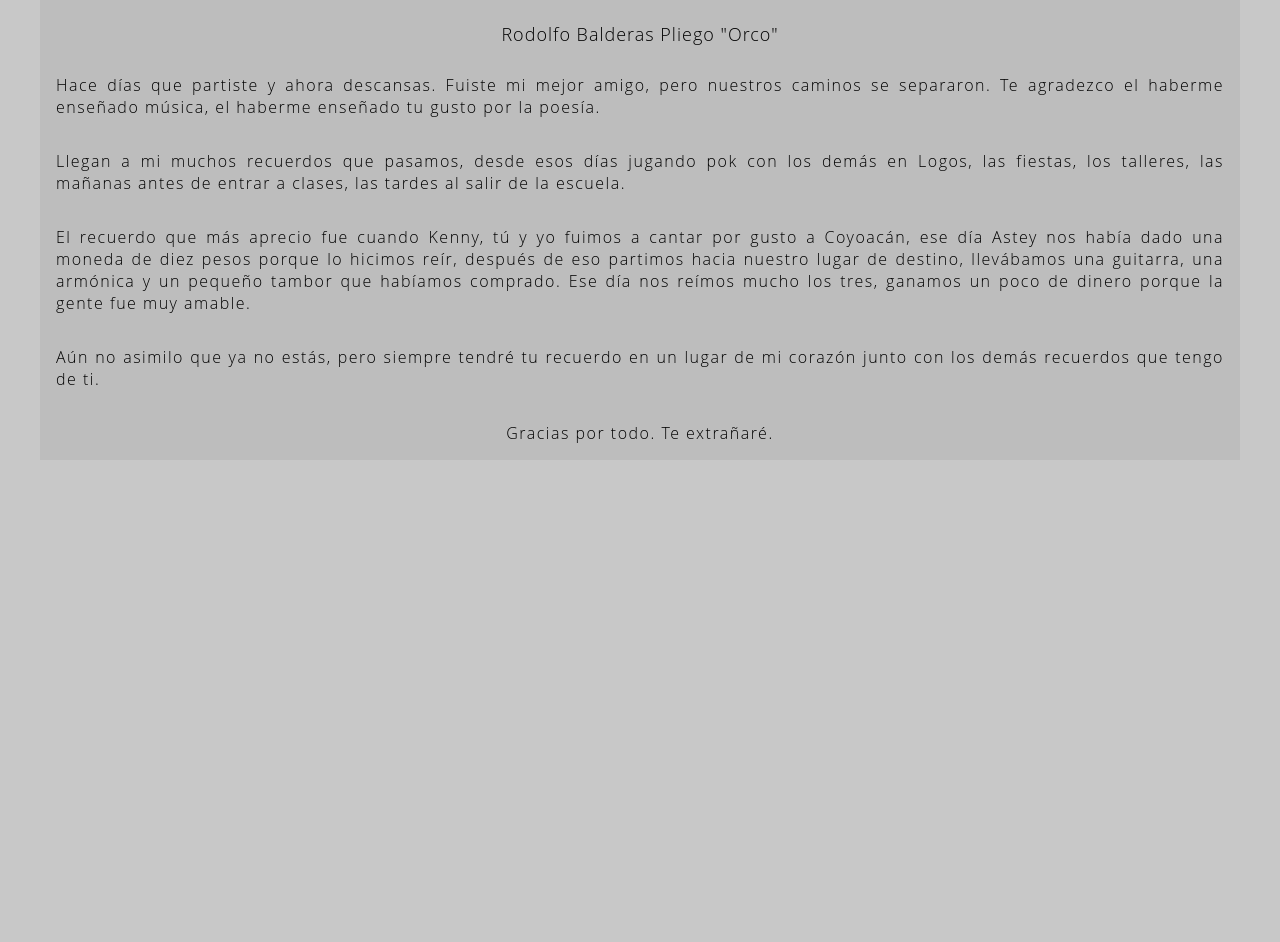
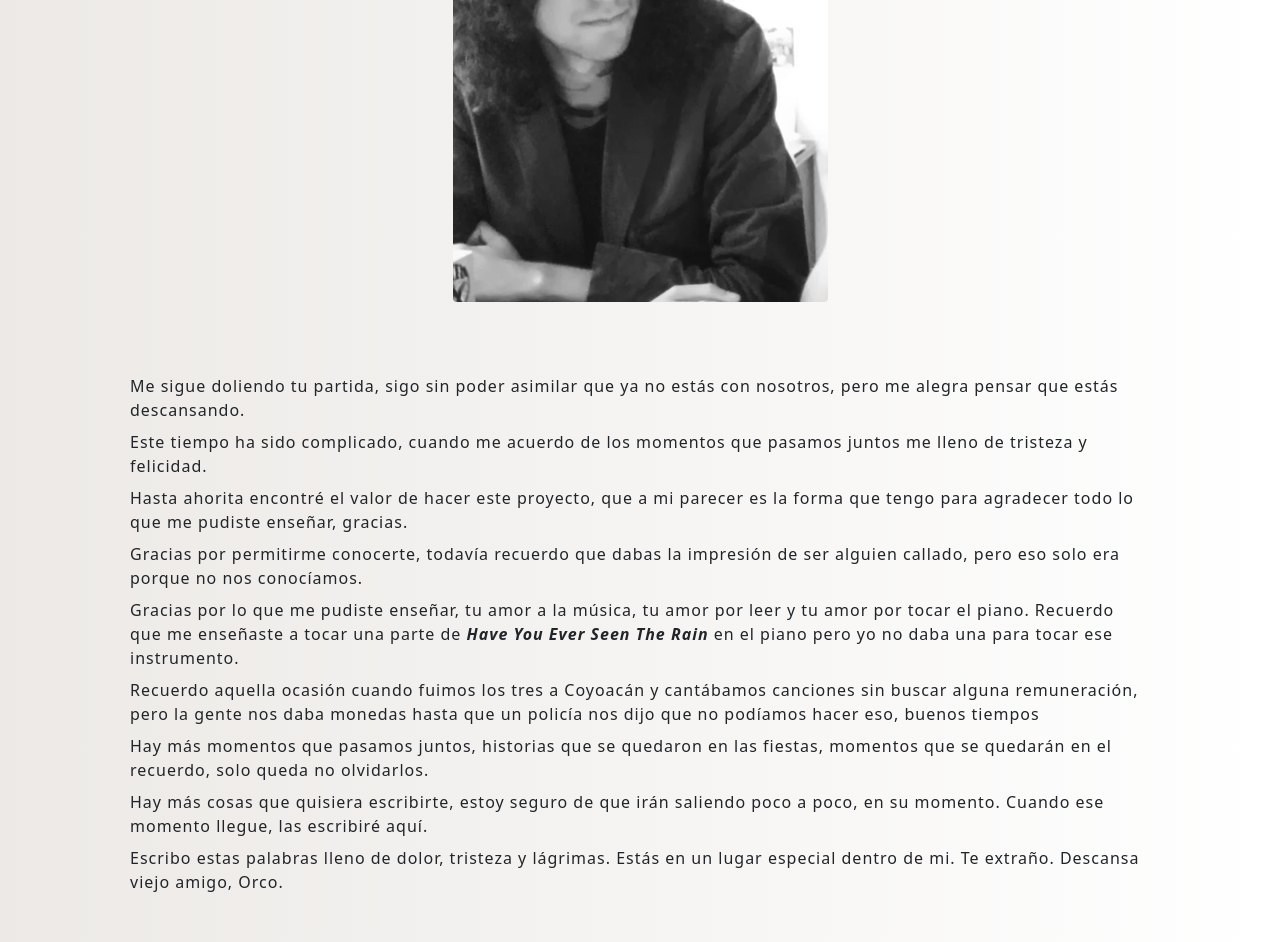
Before and after one commit to MauSousa/OrcoBalderas, a plain HTML site: page index.html in a window 1280 px wide. Shown: the part 271-1213 px from the top of the page. Before the commit the page ends 800 px from the top, so only its background shows below. Drawn offline with nearby package versions, Linux system fonts and the light colour scheme.

Commit message:
Se terminó

```diff
--- a/assets/css/main.css
+++ /dev/null
@@ -1,46 +0,0 @@
-body {
-    margin: 0;
-    padding: 0;
-    font-family: Roboto;
-    display: flex;
-    justify-content: center;
-    background-color: #C8C8C8;
-}
-
-main {
-    background-color: rgba(144,144,144,0.2);
-    height: 100hv;
-    width: 75em;
-    display: flex;
-    justify-content: center;
-    align-items: center;
-    flex-flow: column wrap;
-}
-
-h1 {
-    letter-spacing: 1px;
-    font-weight: lighter;
-    font-size: larger;
-    margin-top: 2rem;
-}
-.imagen {
-    margin-top: 1px;
-}
-p {
-    margin: 1rem;
-    letter-spacing: 1.5px;
-    text-align: justify;
-    font-weight: lighter;
-}
-
-.parrafo-2 {
-    margin-top: 1rem;
-}
-
-.parrafo-3 {
-     margin-top: 1rem;
-}
-
-.parrafo-3 {
-    margin-top: 1rem;
-}
--- a/assets/css/styles.css
+++ b/assets/css/styles.css
@@ -1 +1,28 @@
-body{margin:0;padding:0;font-family: 'Open Sans';display:flex;justify-content:center;background-color:#c8c8c8}main{background-color:rgba(144,144,144,.2);height:100hv;width:75em;display:flex;justify-content:center;align-items:center;flex-flow:column wrap}h1{letter-spacing:1px;font-size:large;margin-top:2rem;font-weight:lighter}.imagen{margin-top:1px}p{margin:1rem;letter-spacing:1.5px;text-align:justify;font-weight:lighter}.parrafo-2{margin-top:1rem}.parrafo-3{margin-top:1rem}.parrafo-3{margin-top:1rem}
+* {
+    letter-spacing: 1px;
+}
+
+body {
+    background-image: linear-gradient(to right, #ECE9E6, #FFFFFF);
+}
+
+.h1 {
+    display: flex;
+    justify-content: center;
+}
+
+main {
+    display: flex;
+    justify-content: center;
+    flex-direction: column;
+    align-items: center;
+}
+
+@media(max-width:800px) {
+    .h1 {
+        font-size: 1.2rem!important;
+        display: flex;
+        justify-content: center;
+        font-weight: bold;
+    }
+}
--- a/index.html
+++ b/index.html
@@ -3,36 +3,45 @@
 <head>
     <meta charset="UTF-8">
     <meta name="viewport" content="width=device-width, initial-scale=1.0">
-    <link rel="stylesheet" href="assets/css/styles.css">
+    <link href="https://cdn.jsdelivr.net/npm/bootstrap@5.0.0-beta1/dist/css/bootstrap.min.css" rel="stylesheet" integrity="sha384-giJF6kkoqNQ00vy+HMDP7azOuL0xtbfIcaT9wjKHr8RbDVddVHyTfAAsrekwKmP1" crossorigin="anonymous">
+    <link rel="stylesheet" href="./assets/css/styles.css">
+
     <link rel="shortcut icon" href="assets/img/favicon.png" type="image/x-icon">
     <title>En recuerdo de ti</title>
 </head>
 <body>
-    <main>
-        <img class="imagen" src="assets/img/rodolfo.jpg" alt="Rodolfo" height="260rem" width="260rem">
-        <h1>Rodolfo Balderas Pliego "Orco"</h1>
-        <p class="parrafo-1">
-            Hace días que partiste y ahora descansas.
-            Fuiste mi mejor amigo, pero nuestros caminos se separaron.
-            Te agradezco el haberme enseñado música, el haberme enseñado tu gusto por
-            la poesía.
-        </p>
-
-        <p class="parrafo-2">
-            Llegan a mi muchos recuerdos que pasamos, desde esos días jugando pok con los demás en Logos, las fiestas, los talleres, las mañanas antes de entrar a clases, las tardes al salir de la escuela.
-        </p>
-
-        <p class="parrafo-3">
-            El recuerdo que más aprecio fue cuando Kenny, tú y yo fuimos a cantar por gusto a Coyoacán, ese día Astey nos había dado una moneda de diez pesos porque lo hicimos reír, después de eso partimos hacia nuestro lugar de destino, llevábamos una guitarra, una armónica y un pequeño tambor que habíamos comprado. Ese día nos reímos mucho los tres, ganamos un poco de dinero porque la gente fue muy amable.
-        </p>
-
-        <p class="parrafo-4">
-            Aún no asimilo que ya no estás, pero siempre tendré tu recuerdo en un lugar de mi corazón junto con los demás recuerdos que tengo de ti.
-        </p>
-
-        <p class="parrafo-5">
-            Gracias por todo. Te extrañaré.
-        </p>
+    <main class="container">
+        <h1 class="h1 mt-4 ml-2">Rodolfo Balderas Pliego "Orco"</h1>
+        <img class="img-fluid rounded mx-auto d-block mt-4" src="assets/img/rodolfo.png" alt="Rodolfo">
+        <section class="container mt-2 p-5">
+            <article class="wrapper mt-3">
+                Me sigue doliendo tu partida, sigo sin poder asimilar que ya no estás con nosotros, pero me alegra pensar que estás descansando.
+            </article>
+            <article class="wrapper mt-2">
+                Este tiempo ha sido complicado, cuando me acuerdo de los momentos que pasamos juntos me lleno de tristeza y felicidad.
+            </article>
+            <article class="wrapper mt-2">
+                Hasta ahorita encontré el valor de hacer este proyecto, que a mi parecer es la forma que tengo para agradecer todo lo que me pudiste enseñar, gracias.
+            </article>
+            <article class="wrapper mt-2">
+                Gracias por permitirme conocerte, todavía recuerdo que dabas la impresión de ser alguien callado, pero eso solo era porque no nos conocíamos.
+            </article>
+            <article class="wrapper mt-2">
+                Gracias por lo que me pudiste enseñar, tu amor a la música, tu amor por leer y tu amor por tocar el piano. Recuerdo que me enseñaste a tocar una parte de <i><strong>Have You Ever Seen The Rain</strong></i> en el piano pero yo no daba una para tocar ese instrumento.
+            </article>
+            <article class="wrapper mt-2">
+                Recuerdo aquella ocasión cuando fuimos los tres a Coyoacán y cantábamos canciones sin buscar alguna remuneración, pero la gente nos daba monedas hasta que un policía nos dijo que no podíamos hacer eso, buenos tiempos
+            </article>
+            <article class="wrapper mt-2">
+                Hay más momentos que pasamos juntos, historias que se quedaron en las fiestas, momentos que se quedarán en el recuerdo, solo queda no olvidarlos.
+            </article>
+            <article class="wrapper mt-2">
+                Hay más cosas que quisiera escribirte, estoy seguro de que irán saliendo poco a poco, en su momento. Cuando ese momento llegue, las escribiré aquí.
+            </article>
+            <article class="wrapper mt-2">
+                Escribo estas palabras lleno de dolor, tristeza y lágrimas. Estás en un lugar especial dentro de mi. Te extraño. Descansa viejo amigo, Orco.
+            </article>
+        </section>
 
     </main>
 </body>
```
Also changed, not shown: assets/img/favicon.png, assets/img/rodolfo.png (added).
